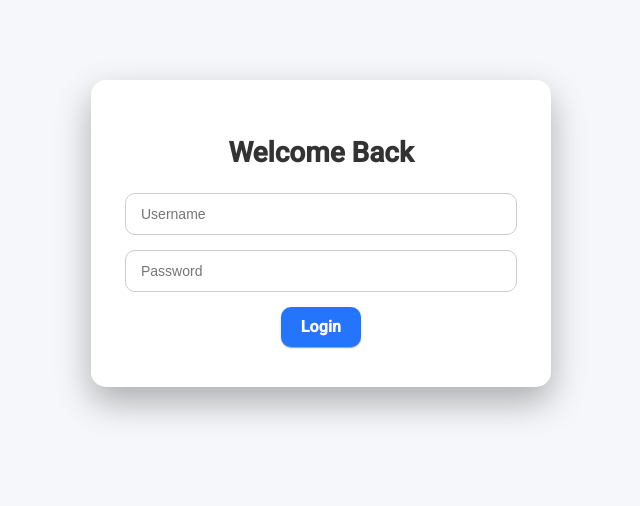
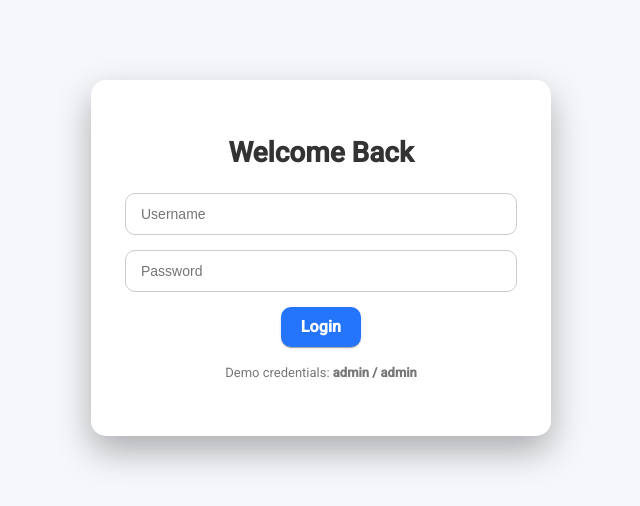
Before and after one commit to Prathm74/task-tracker-angular, an Angular app: page /login in a window 1280 px wide. Shown: the top 506 px of the page, without its empty margins (319-959 px from the left). Built offline with nearby package versions, Linux system fonts and the light colour scheme.

Commit message:
Improve login UI, validation messages, and Angular 17 control flow

```diff
--- a/src/app/pages/login.component.css
+++ b/src/app/pages/login.component.css
@@ -131,6 +131,13 @@ body, html {
   box-shadow: 0 5px 15px rgba(0,0,0,0.2);
 }
 
+.demo-credentials {
+  margin-top: 16px;
+  font-size: 13px;
+  color: #777;
+  text-align: center;
+}
+
 @keyframes buttonSlide {
   to {
     opacity: 1;
--- a/src/app/pages/login.component.ts
+++ b/src/app/pages/login.component.ts
@@ -25,6 +25,9 @@ import { AuthService } from '../core/auth.service';
         </div>
 
         <button mat-raised-button color="primary" type="submit">Login</button>
+         <p class="demo-credentials">
+      Demo credentials: <strong>admin / admin</strong>
+    </p>
       </form>
     </div>
   `,
```
